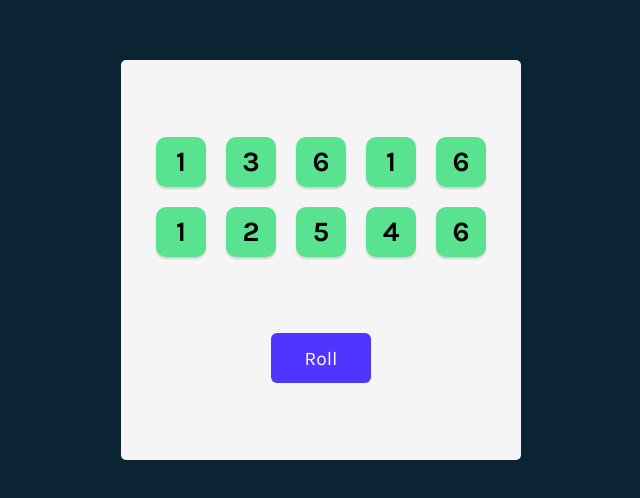
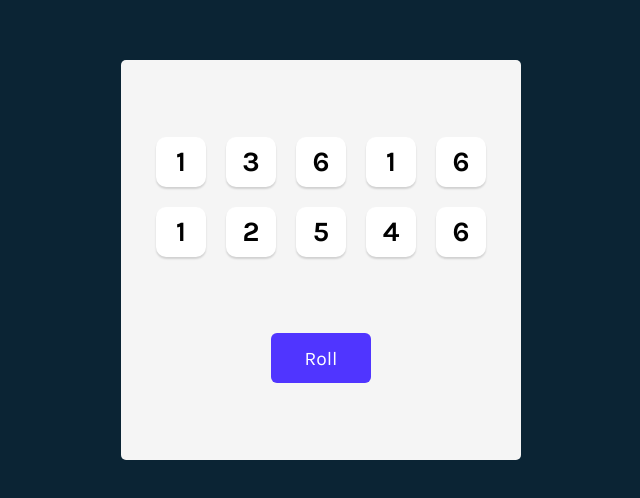
Before and after one commit to HacheGe60/tenzies, a React (Vite) app: page / in a window 1280 px wide. Shown: the part 140-638 px from the top of the page, without its empty margins (319-959 px from the left). Built offline with nearby package versions, Linux system fonts and the light colour scheme.

Commit message:
Change color when clicks over a number

```diff
--- a/App.jsx
+++ b/App.jsx
@@ -5,21 +5,34 @@ import { nanoid } from "nanoid";
 export default function App() {
   const [dice, setDice] = useState(generateAllNewDice());
 
+
   function generateAllNewDice() {
     return new Array(10)
       .fill(0)
       .map(() => ({
         value: Math.ceil(Math.random() * 6),
-        isHeld: true,
+        isHeld: false,
         id: nanoid()
       }));
   }
 
-  const diceElements = dice.map(dieObj => <Die key={dieObj.id} value={dieObj.value} isHeld={dieObj.isHeld} />);
-  console.log(diceElements);
+  const diceElements = dice.map(dieObj => <Die
+    key={dieObj.id}
+    value={dieObj.value}
+    isHeld={dieObj.isHeld}
+    onClick={() => hold(dieObj.id)}
+  />);
+
   function rollDice() {
     setDice(generateAllNewDice());
   }
+
+  function hold(id) {
+    setDice(prevDice => prevDice.map(die => {
+      return die.id === id ? { ...die, isHeld: !die.isHeld } : die;
+    }));
+  }
+
 
   return (
     <main>
--- a/Die.jsx
+++ b/Die.jsx
@@ -1,6 +1,9 @@
 export default function Die(props) {
   return (
-    <button style={{ backgroundColor: props.isHeld ? "#59E391" : "white" }}>
+    <button
+      onClick={props.onClick}
+      style={{ backgroundColor: props.isHeld ? "#59E391" : "white" }}
+    >
       {props.value}
     </button>
   );
```
